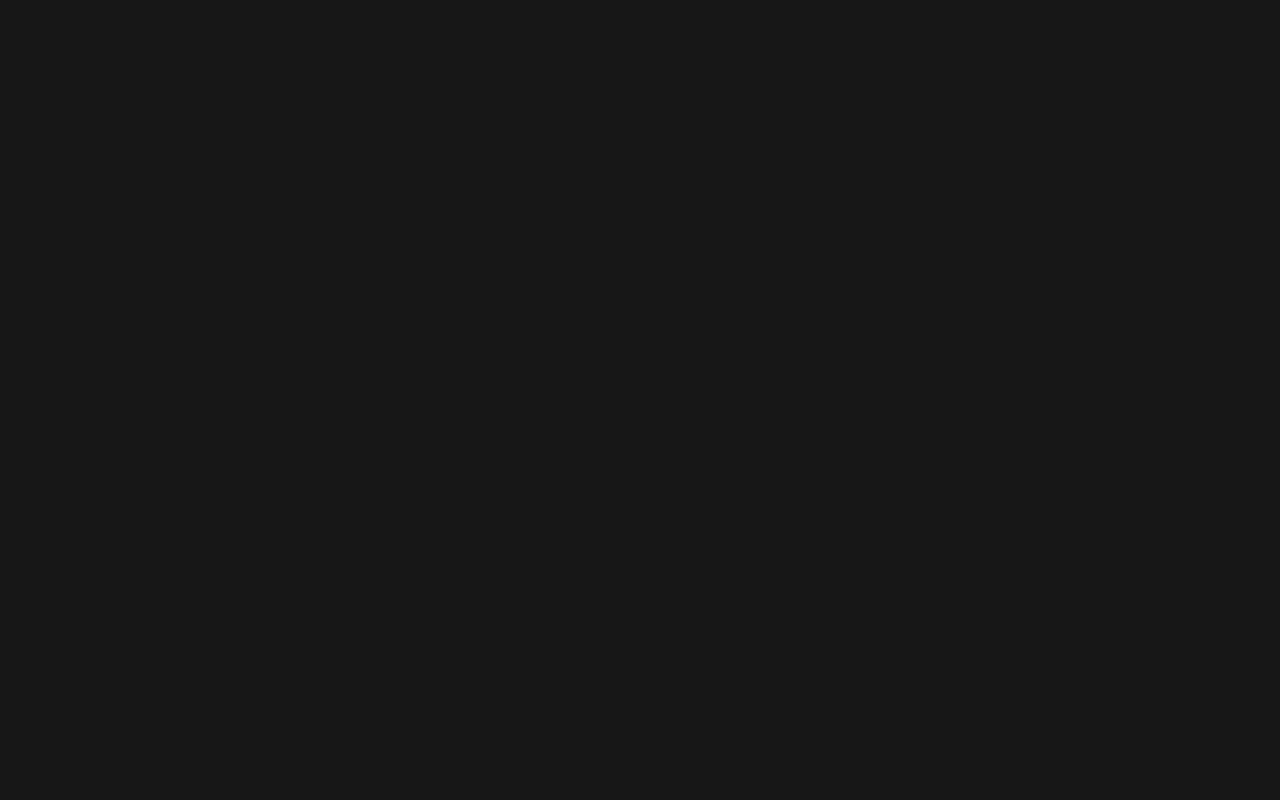
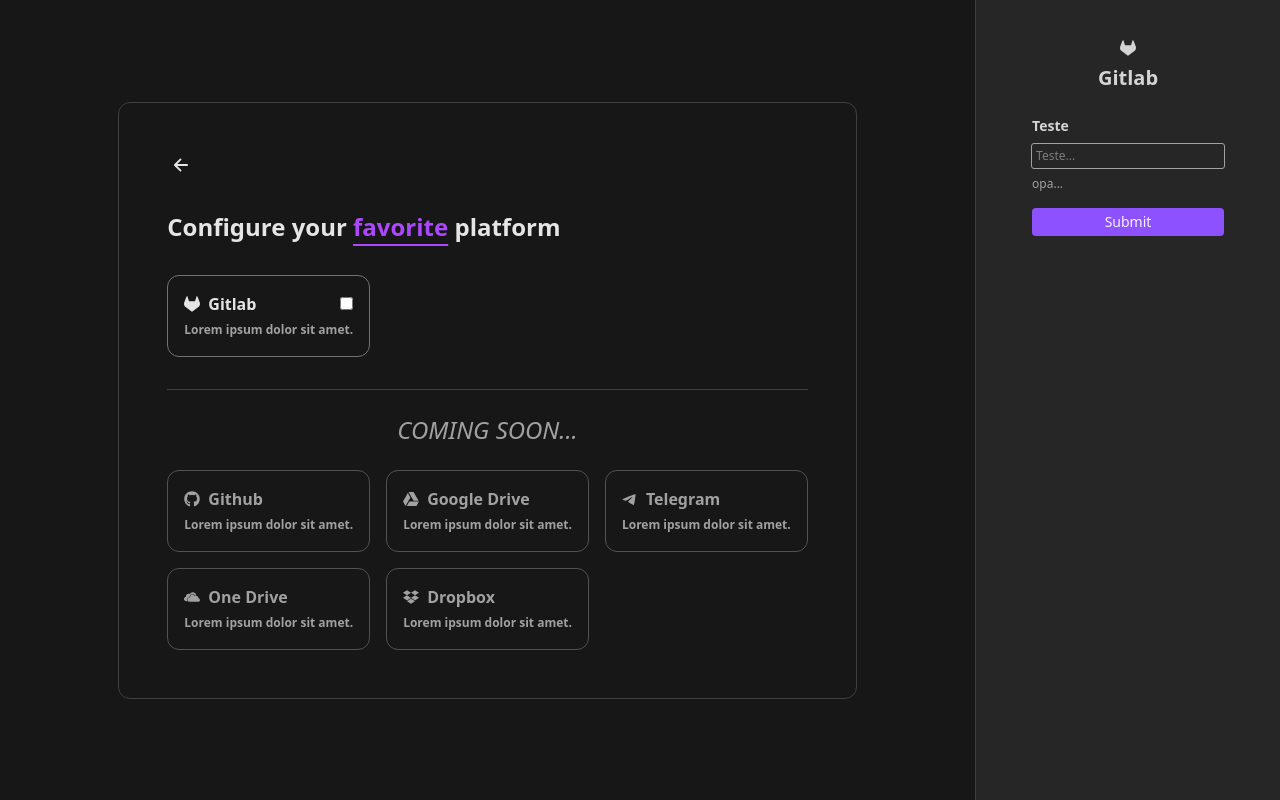
Before and after one commit to Dedo-Finger2/see-my-md-react, a React (Vite) app: page /config in a window 1280 px wide. Before the commit this address had no page. Built offline with nearby package versions, Linux system fonts and the light colour scheme.

Commit message:
Adds ConfigPage

```diff
--- a/src/main.tsx
+++ b/src/main.tsx
@@ -2,11 +2,13 @@
 import "./index.css";
 import { BrowserRouter, Route, Routes } from "react-router";
 import Home from "./pages/Home";
+import ConfigPage from "./pages/ConfigPage";
 
 createRoot(document.getElementById("root")!).render(
   <BrowserRouter>
     <Routes>
       <Route path="/" element={<Home />} />
+      <Route path="/config" element={<ConfigPage />} />
     </Routes>
   </BrowserRouter>
 );
--- /dev/null
+++ b/src/pages/ConfigPage.tsx
@@ -0,0 +1,41 @@
+import { IoArrowBack } from "react-icons/io5";
+import { Link } from "react-router";
+import { FaGitlab } from "react-icons/fa6";
+
+import PlatformSidebar from "../components/Config/PlatformSidebar";
+import ComingSoonPlatforms from "../components/Config/ComingSoonPlatforms";
+import SuportedPlatforms from "../components/Config/SuportedPlatforms";
+
+function ConfigPage() {
+  return (
+    <div className="flex items-center justify-between w-full h-screen">
+      {/* Center box */}
+      <div className="flex items-center justify-center w-full">
+        <div className="flex flex-col gap-8 border border-neutral-700 p-12 m-12 rounded-xl text-neutral-200">
+          <Link
+            className="flex w-max hover:bg-neutral-600/50 rounded-sm p-1 cursor-default"
+            to="/"
+          >
+            <IoArrowBack size={20} />
+          </Link>
+          {/* Title */}
+          <div className="font-bold text-2xl">
+            <span>Configure your</span>{" "}
+            <span className="text-purple-500 underline underline-offset-8">
+              favorite
+            </span>{" "}
+            <span>platform</span>
+          </div>
+          {/* Platforms */}
+          <SuportedPlatforms />
+          {/* Coming Soon */}
+          <ComingSoonPlatforms />
+        </div>
+      </div>
+      {/* Sidebar */}
+      <PlatformSidebar icon={<FaGitlab />} name="Gitlab" />
+    </div>
+  );
+}
+
+export default ConfigPage;
```
